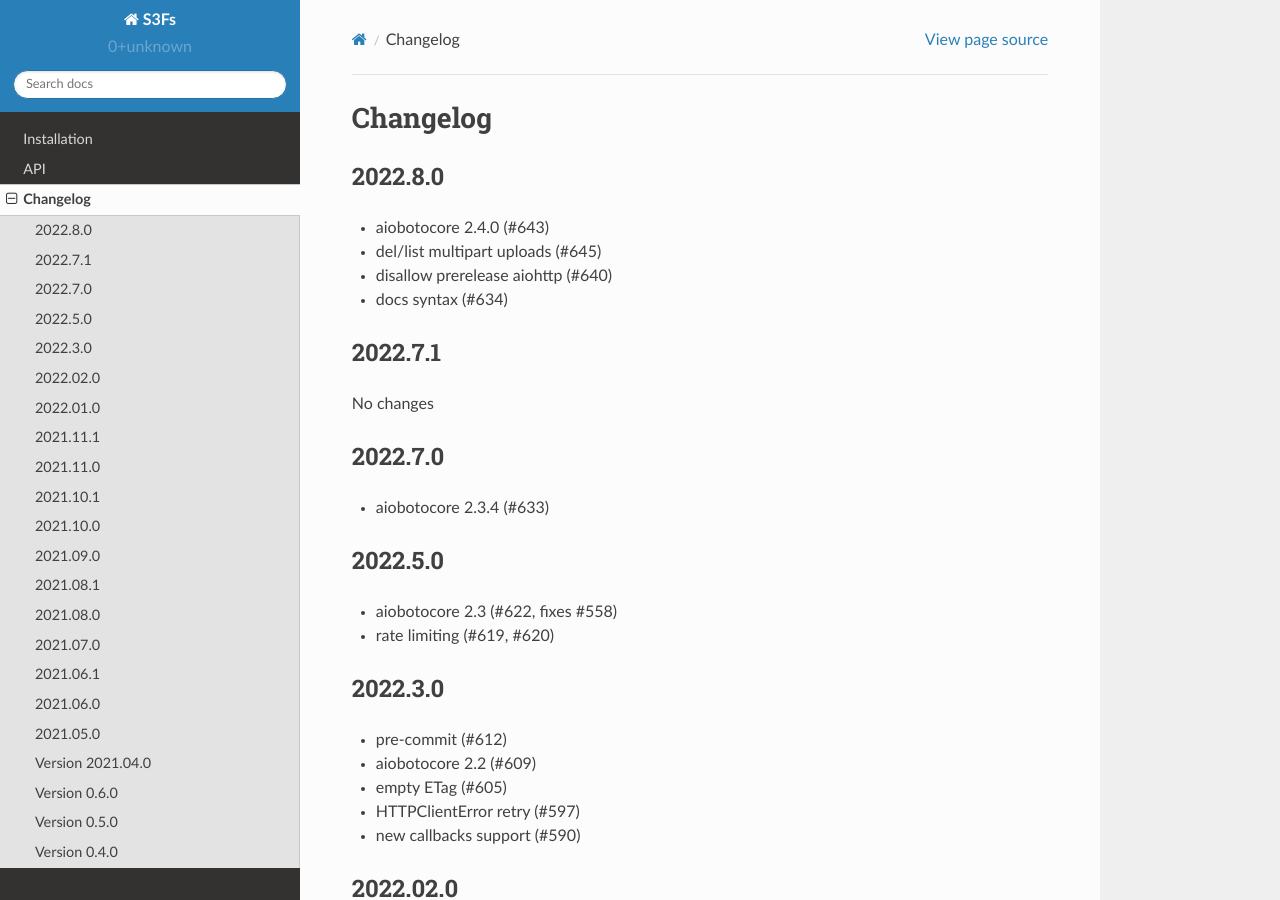
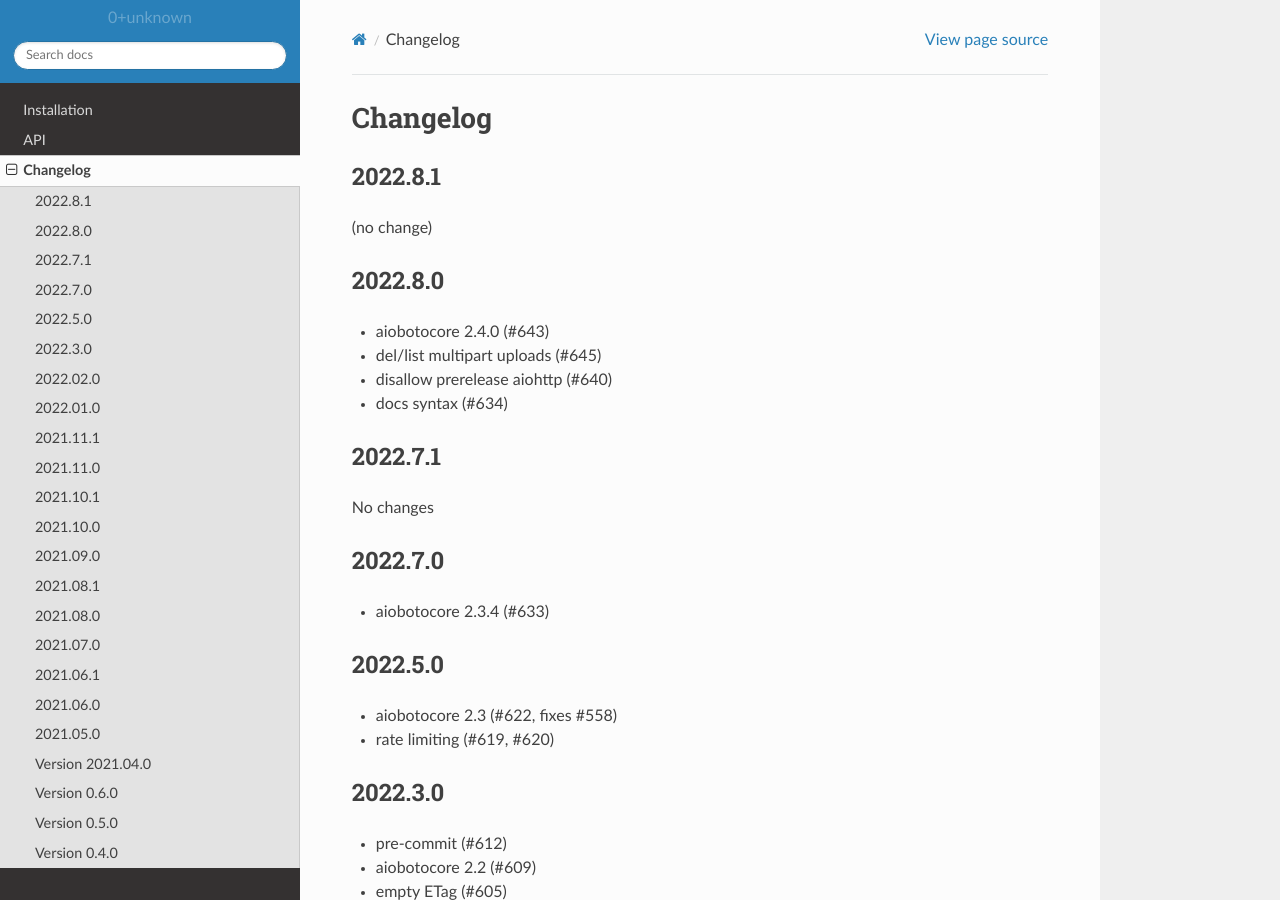
Before and after one commit to zarr-developers/s3fs, a Sphinx documentation site: the page built from docs/source/changelog.rst, in a window 1280 px wide and 900 px high. Built offline with Sphinx 7.4.7 and the Read the Docs theme 2.0.0, drawn with Linux system fonts in a browser that asks for light colours.

Commit message:
release (#649)

```diff
--- a/docs/source/changelog.rst
+++ b/docs/source/changelog.rst
@@ -1,5 +1,10 @@
 Changelog
 =========
+
+2022.8.1
+--------
+
+(no change)
 
 2022.8.0
 --------
--- a/requirements.txt
+++ b/requirements.txt
@@ -1,3 +1,3 @@
 aiobotocore~=2.4.0
-fsspec==2022.8.0
+fsspec==2022.8.1
 aiohttp!=4.0.0a0, !=4.0.0a1
```
